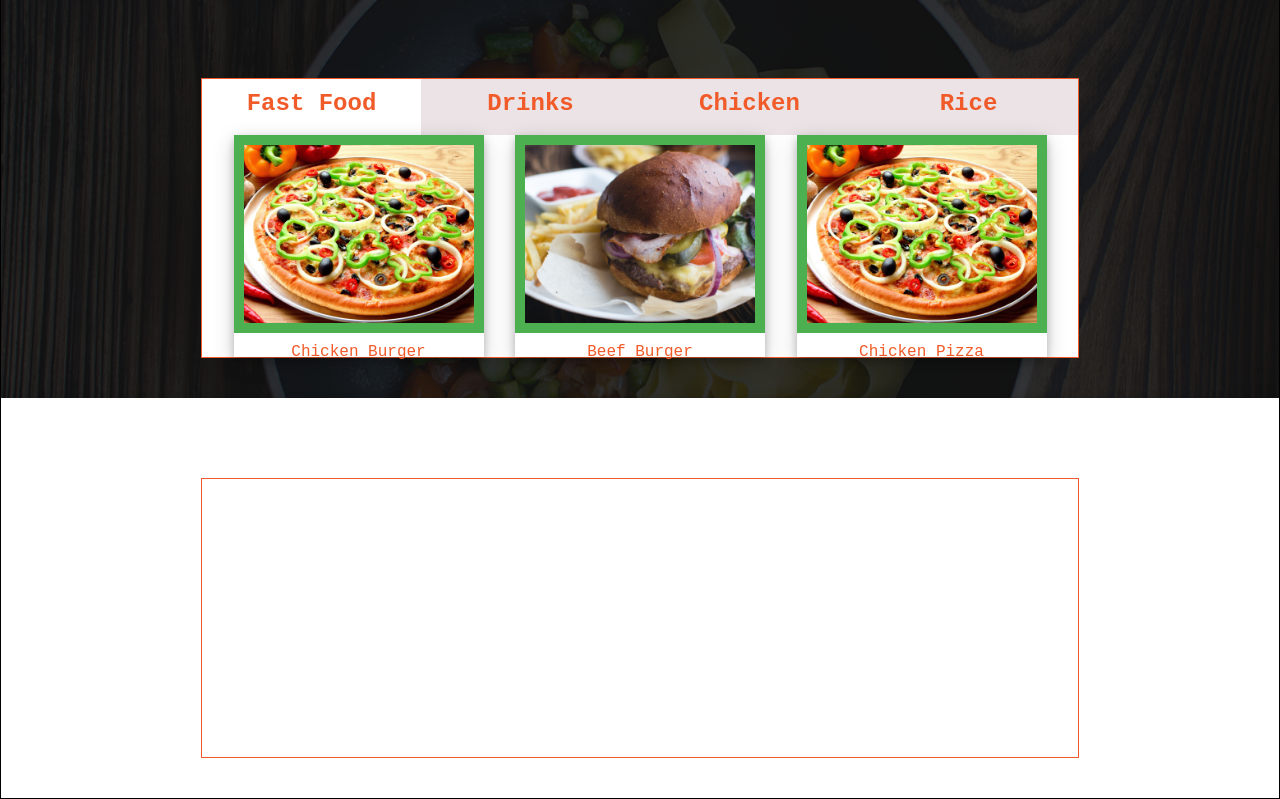
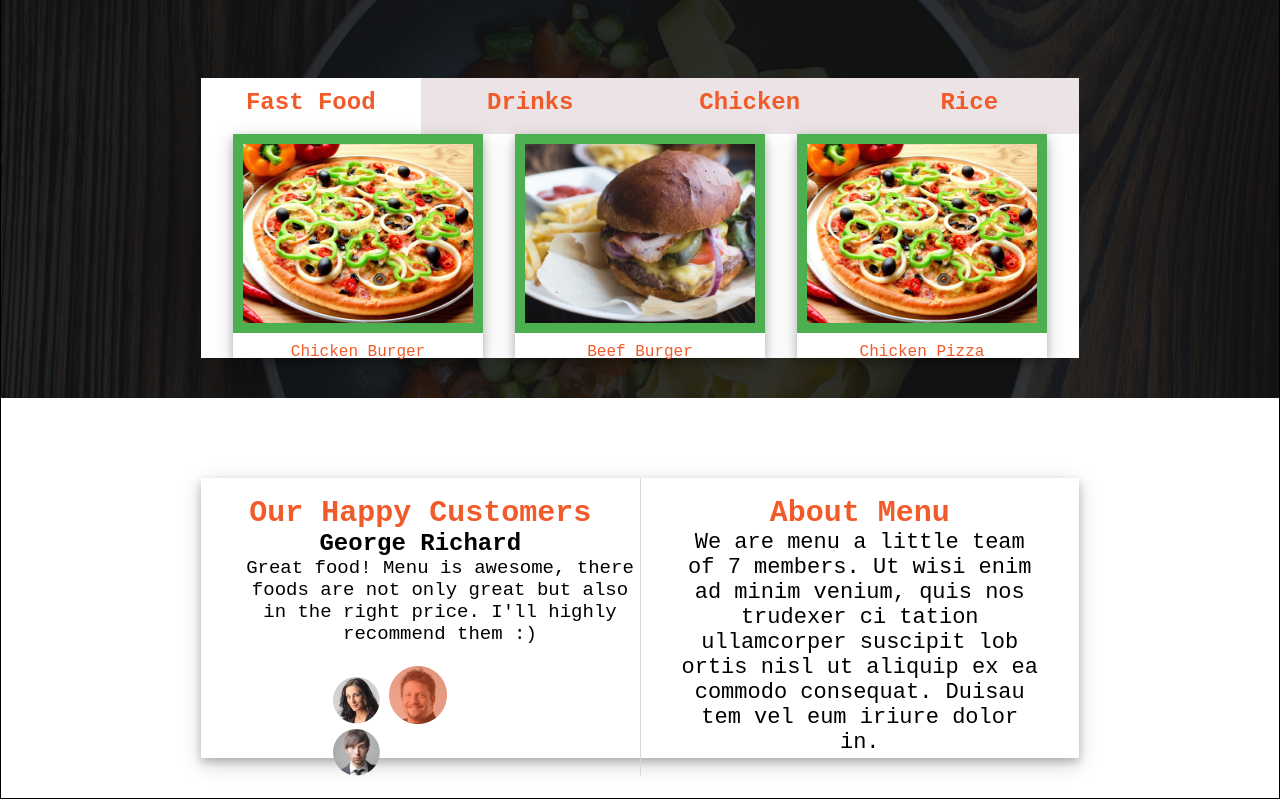
Before and after one commit to morrismutiso/project-04, a plain HTML site: page index.html in a window 1280 px wide. Shown: the part 1793-2592 px from the top of the page. Drawn offline with Linux system fonts and the light colour scheme.

Commit message:
done with styling page three

```diff
--- a/index.html
+++ b/index.html
@@ -144,8 +144,18 @@
             <div class="plain-background">
                 <div class="content">
                     <div class="content-left">
+                        <h1>Our Happy Customers</h1>
+                        <h2>George Richard</h2>
+                        <p>Great food! Menu is awesome, there foods are not only great but also in the right price. I'll highly recommend them :)</p>
+                        <div class="customers">
+                            <img src="images/p1.png" alt="p1">
+                            <img src="images/p2.png" alt="p2">
+                            <img src="images/p3.png" alt="p3">
+                        </div>
                     </div>
                     <div class="content-right">
+                        <h1>About Menu</h1>
+                        <p>We are menu a little team of 7 members. Ut wisi enim ad minim venium, quis nos trudexer ci tation ullamcorper suscipit lob ortis nisl ut aliquip ex ea commodo consequat. Duisau tem vel eum iriure dolor in.</p>
 
                     </div>
                 </div>
--- a/style.css
+++ b/style.css
@@ -344,7 +344,6 @@ button:hover {
     display: flex;
     flex-direction: column;
     box-sizing: border-box;
-    border: 1px solid var(--full-screen-menu);
     background: #fff;
     margin-left: 200px;
     margin-right: 200px;
@@ -402,23 +401,66 @@ div.card {
     font-size: 18p;
   }
 
+  .plain-background {
+    display: flex;
+    flex-direction: row;
+    width: 100%;
+    height: 50vh;
+
+}
+
 .content {
+    display: flex;
+    flex-direction: row;
     box-sizing: border-box;
-    border: 1px solid var(--full-screen-menu);
     background: #fff;
     margin-left: 200px;
     margin-right: 200px;
     margin-top: 80px;
     height: 70%;
     width: 100%;
-}
-
-.plain-background {
-    display: flex;
-    flex-direction: row;
-    width: 100%;
-    height: 50vh;
     -moz-box-shadow: 1px 2px 4px rgba(0, 0, 0,0.5);
     -webkit-box-shadow: 1px 2px 4px rgba(0, 0, 0, .5);
     box-shadow: 0 4px 8px 0 rgba(0, 0, 0, 0.2), 0 6px 20px 0 rgba(0, 0, 0, 0.19);
 }
+.content-left {
+    width: 50%;
+    height: 100%;
+    padding-top: 2%;
+    border-right: 1px solid rgb(223, 215, 215);
+}
+.content-left h1 {
+    color: var(--full-screen-menu);
+    text-align: center;
+    font-size: 30px;
+}
+.content-left h2 {
+    text-align: center;
+}
+.content-left p {
+    padding-left: 9%;
+    text-align: center;
+    font-size: 19px;
+}
+.customers {
+    margin-left: 30%;
+    margin-right: 40%;
+    margin-top: 5%;
+}
+
+.content-right {
+    width: 50%;
+    height: 100%;
+    padding-top: 2%;
+}
+.content-right h1 {
+    text-align: center;
+    color: var(--full-screen-menu);
+    font-size: 30px;
+}
+.content-right p {
+    text-align: center;
+    font-size: 22px;
+    padding-left: 9%;
+    padding-right: 9%;
+}
```
